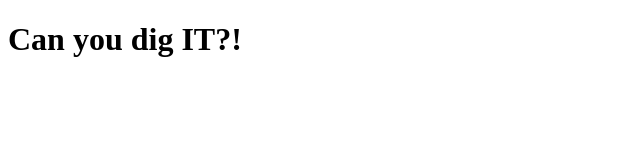
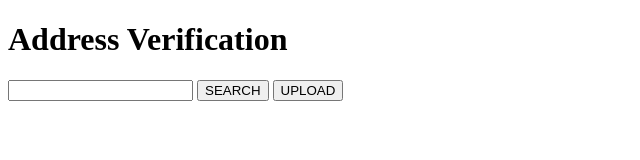
Before and after one commit to michaelgreen94/addressVerification, a plain HTML site: page index.html in a window 1280 px wide. Shown: the whole page, without its empty margins (0-640 px from the left). Drawn offline with Linux system fonts and the light colour scheme.

Commit message:
coming along

```diff
--- a/index.html
+++ b/index.html
@@ -9,7 +9,10 @@
 </head>
 
 <body>
-  <h1>Can you dig IT?!</h1>
+  <h1>Address Verification</h1>
+  <input type="text">
+  <button>SEARCH</button>
+  <button>UPLOAD</button>
 </body>
 
 </html>
```
Also changed, not shown: main.js (added).
